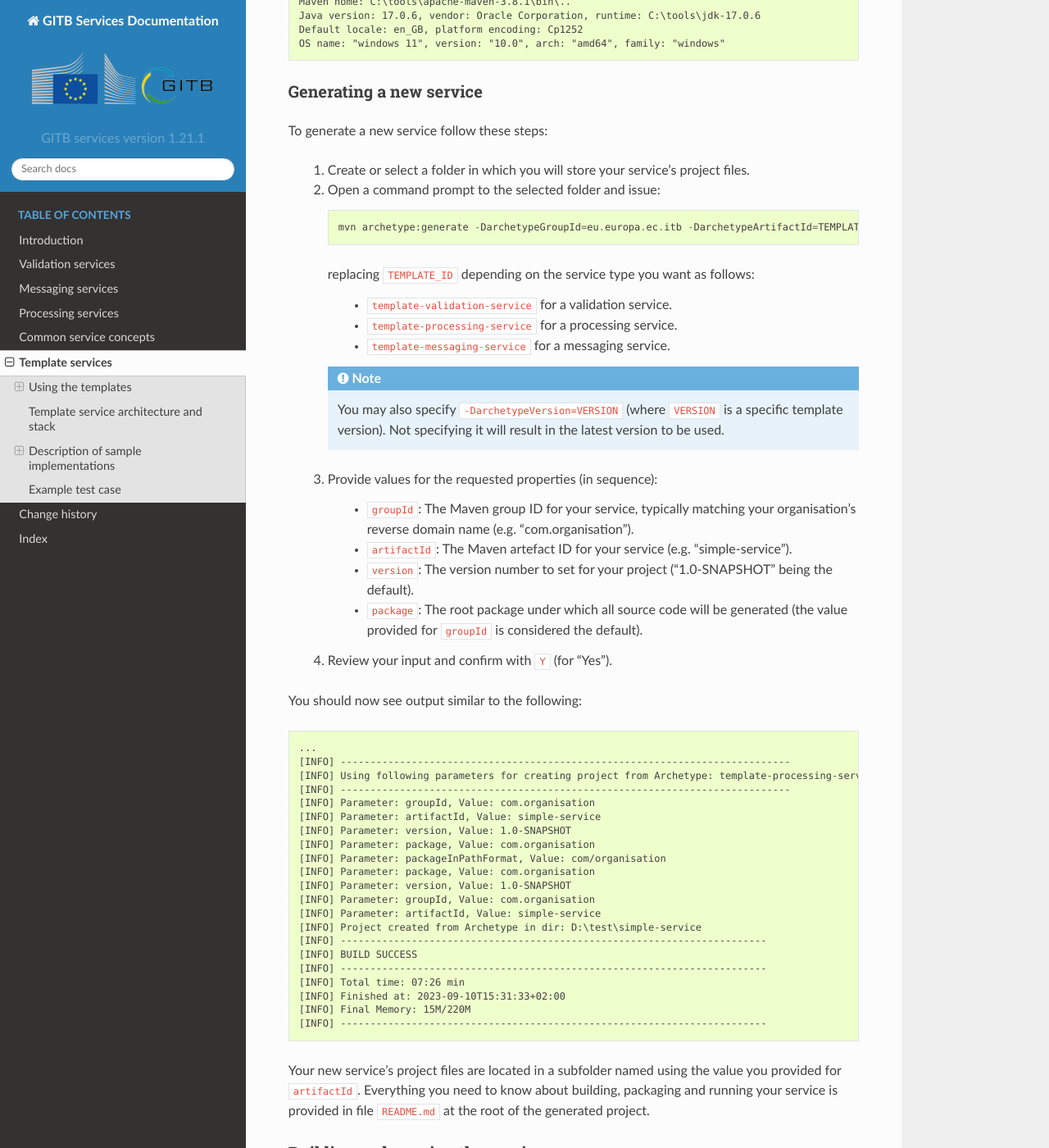
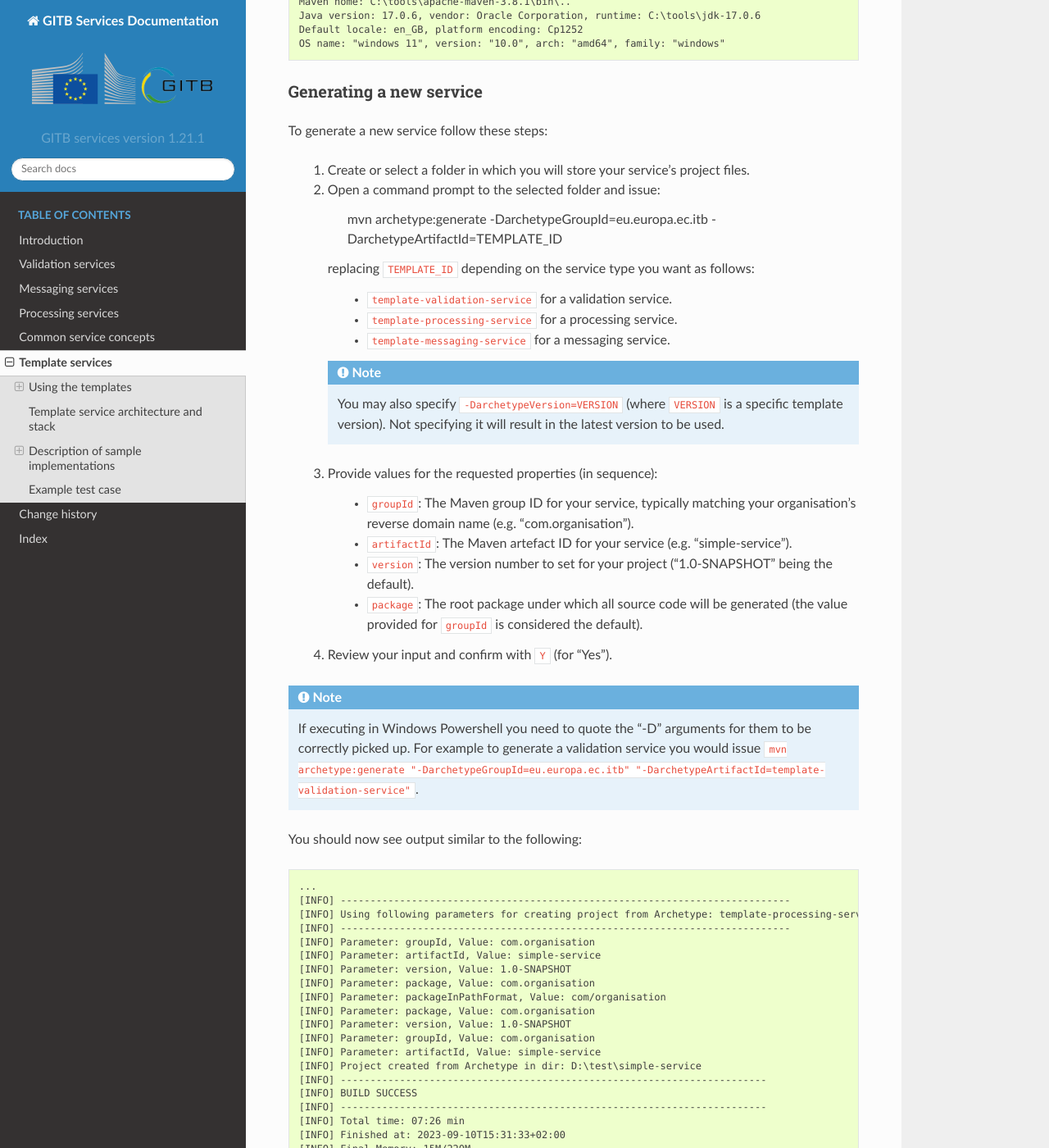
Before and after one commit to ISAITB/docs-services, a Sphinx documentation site: the page built from source/templates/index.rst, in a window 1280 px wide and 1400 px high, scrolled down 1057 px. Shown: the whole window at 82% size. Built offline with Sphinx 7.4.7 and the Read the Docs theme 2.0.0, drawn with Linux system fonts in a browser that asks for light colours.

Commit message:
Updated service docs for Powershell execution.

```diff
--- a/source/templates/index.rst
+++ b/source/templates/index.rst
@@ -57,7 +57,7 @@
 To generate a new service follow these steps:
 
     1. Create or select a folder in which you will store your service's project files.
-    2. Open a command prompt to the selected folder and issue::
+    2. Open a command prompt to the selected folder and issue:
 
         mvn archetype:generate -DarchetypeGroupId=eu.europa.ec.itb -DarchetypeArtifactId=TEMPLATE_ID
 
@@ -79,6 +79,10 @@
         * ``package``: The root package under which all source code will be generated (the value provided for ``groupId`` is considered the default).
 
     4. Review your input and confirm with ``Y`` (for "Yes").
+
+.. note::
+    If executing in Windows Powershell you need to quote the "-D" arguments for them to be correctly picked up. For example to
+    generate a validation service you would issue ``mvn archetype:generate "-DarchetypeGroupId=eu.europa.ec.itb" "-DarchetypeArtifactId=template-validation-service"``.
 
 You should now see output similar to the following:
 
```
